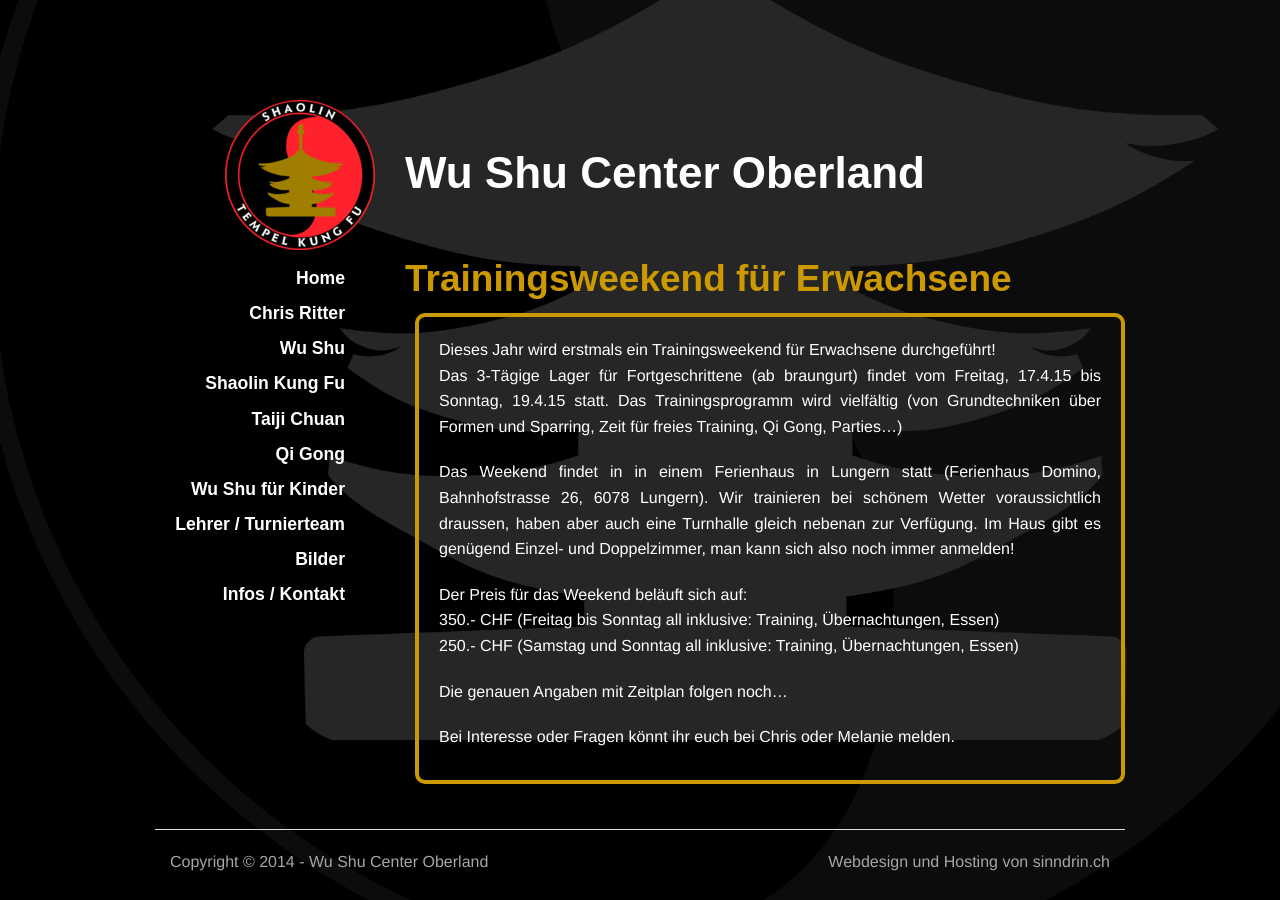
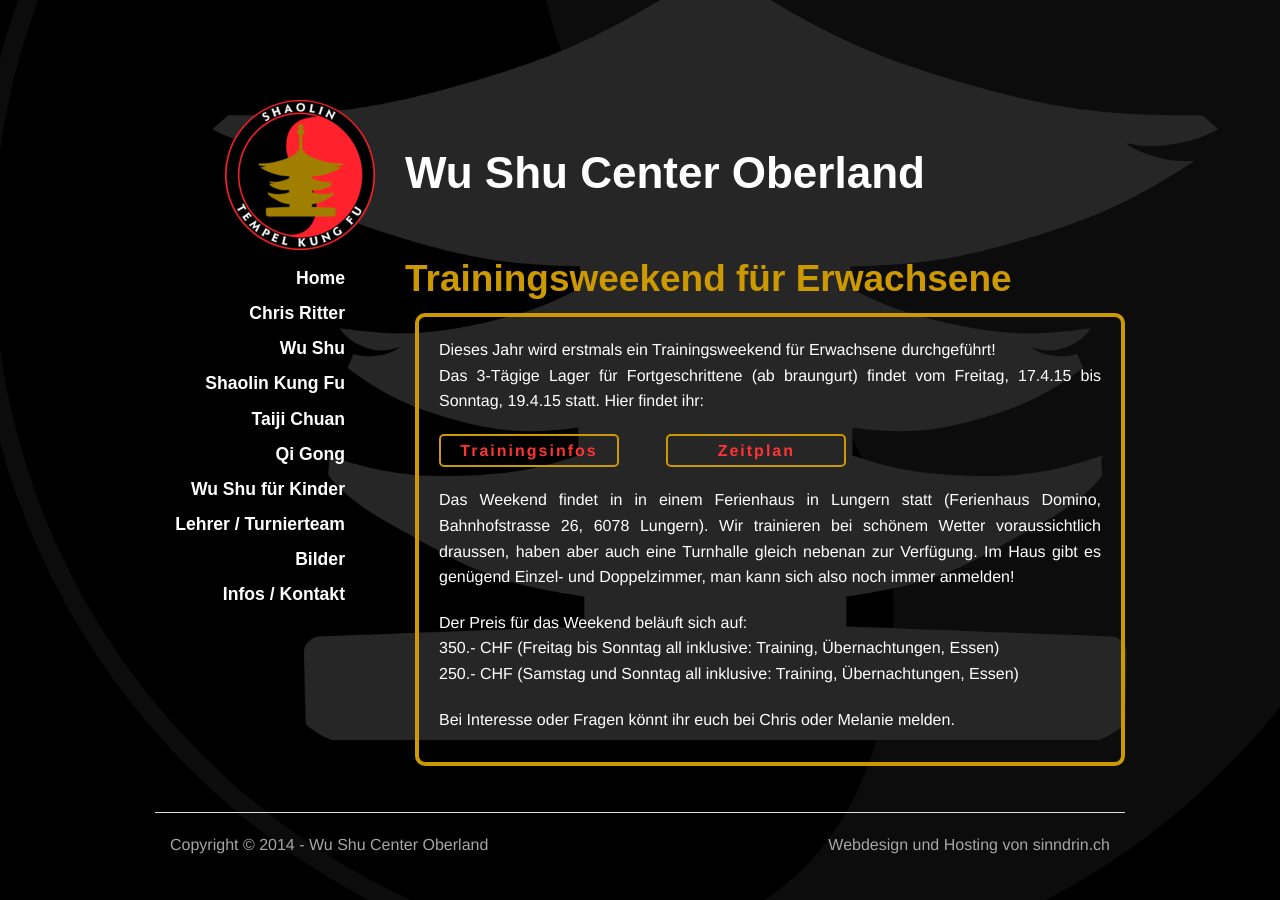
Before and after one commit to wu-shu/wu-shu.github.io, a Jekyll site: the page built from aktuell/index.md, in a window 1280 px wide. Built offline with Jekyll 4.4.1, drawn with Linux system fonts in a browser that asks for light colours; some web fonts are replaced; Markdown is read by kramdown in place of the engine named in the settings; comment, search, counter and statistics services are not loaded.

Commit message:
lager infos

```diff
--- a/aktuell/index.md
+++ b/aktuell/index.md
@@ -5,7 +5,12 @@
 
 Dieses Jahr wird erstmals ein Trainingsweekend für Erwachsene durchgeführt!<br>
 Das 3-Tägige Lager für Fortgeschrittene (ab braungurt) findet vom Freitag, 17.4.15 bis Sonntag, 19.4.15 statt.
-Das Trainingsprogramm wird vielfältig (von Grundtechniken über Formen und Sparring, Zeit für freies Training, Qi Gong, Parties...)<br>
+Hier findet ihr:<br>
+
+<ul class="small-block-grid-1 medium-block-grid-2 large-block-grid-3">
+<li><a target="_blank" href="http://www.wu-shu.ch/images/Infoblatt.pdf" class="button-contact-info">Trainingsinfos</a></li>
+<li><a href="/infos-kontakt/zeitplan.pdf/" class="button-contact-info">Zeitplan</a></li>
+</ul>
 
 Das Weekend findet in in einem Ferienhaus in Lungern statt (Ferienhaus Domino, Bahnhofstrasse 26, 6078 Lungern). Wir trainieren bei schönem Wetter voraussichtlich draussen, haben aber auch eine Turnhalle gleich nebenan zur Verfügung. Im Haus gibt es genügend Einzel- und Doppelzimmer, man kann sich also noch immer anmelden!
 
@@ -13,6 +18,4 @@
 350.- CHF (Freitag bis Sonntag all inklusive: Training, Übernachtungen, Essen)<br>
 250.- CHF (Samstag und Sonntag all inklusive: Training, Übernachtungen, Essen)
 
-Die genauen Angaben mit Zeitplan folgen noch...
-
 Bei Interesse oder Fragen könnt ihr euch bei Chris oder Melanie melden.
```
Also changed, not shown: 2 other files.
